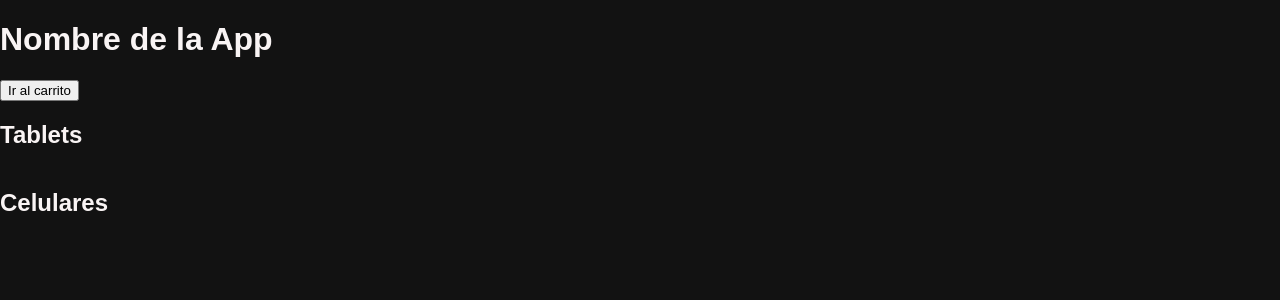
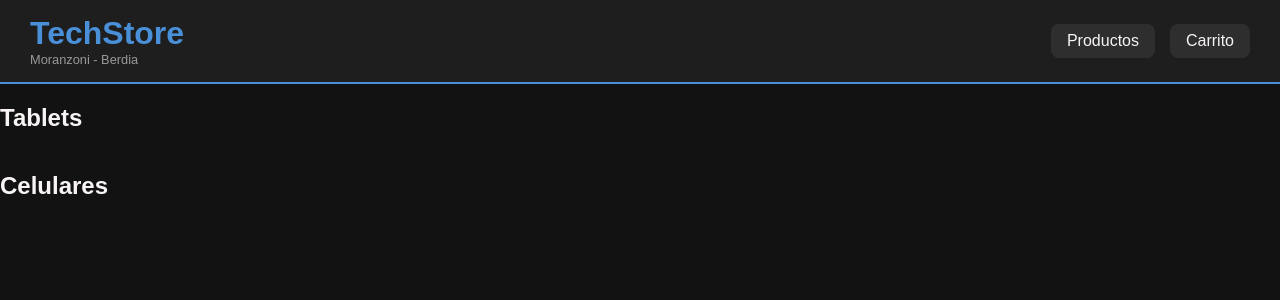
Before and after one commit to nicomoranzoni/tp-integrador-autoservicio-berdia-moranzoni, a web app: file vistasCliente/productos.html in a window 1280 px wide. Shown: the top 300 px of the page. Run offline with its HTML, style and script files only (its server is not run), Linux system fonts and the light colour scheme.

Commit message:
Mejoras del front: header, control de cantidad, precios

```diff
--- a/vistasCliente/css/styles.css
+++ b/vistasCliente/css/styles.css
@@ -146,3 +146,71 @@ body {
 #confirmar:hover {
   background-color: #229954;
 }
+/* ========================
+   HEADER (navegacion)
+   ======================== */
+.header {
+  display: flex;
+  justify-content: space-between;
+  align-items: center;
+  padding: 15px 30px;
+  background-color: #1e1e1e;
+  border-bottom: 2px solid #4a90d9;
+}
+
+.header-logo h1 {
+  margin: 0;
+  color: #4a90d9;
+}
+
+.header-alumnos {
+  margin: 0;
+  font-size: 0.8rem;
+  color: #999;
+}
+
+.header-nav {
+  display: flex;
+  gap: 15px;
+}
+
+.header-nav a {
+  color: #f9f4f4;
+  text-decoration: none;
+  padding: 8px 16px;
+  border-radius: 8px;
+  background-color: #2e2e2e;
+}
+
+.header-nav a:hover {
+  background-color: #4a90d9;
+}
+
+.control-cantidad {
+  display: flex;
+  align-items: center;
+  justify-content: center;
+  gap: 12px;
+  margin-top: 10px;
+}
+
+.control-cantidad button {
+  width: 32px;
+  height: 32px;
+  border: none;
+  border-radius: 50%;
+  background-color: #4a90d9;
+  color: white;
+  font-size: 1.1rem;
+  cursor: pointer;
+}
+
+.control-cantidad button:hover {
+  background-color: #357abd;
+}
+
+.control-cantidad span {
+  font-size: 1.1rem;
+  min-width: 20px;
+  text-align: center;
+}
--- a/vistasCliente/js/bienvenida.js
+++ b/vistasCliente/js/bienvenida.js
@@ -12,6 +12,6 @@ formulario.addEventListener("submit", (event) => {
   }
 
   //introducimos el nombre del cliente y permite pasar a la parte de productos
-  localStorage.setItem("nombreCliente", nombre);
+  sessionStorage.setItem("nombreCliente", nombre);
   window.location.href = "productos.html";
 });
--- a/vistasCliente/productos.html
+++ b/vistasCliente/productos.html
@@ -7,11 +7,18 @@
     <link rel="stylesheet" href="css/styles.css" />
   </head>
   <body>
+    <header class="header">
+      <div class="header-logo">
+        <h1>TechStore</h1>
+        <p class="header-alumnos">Moranzoni - Berdia</p>
+      </div>
+      <nav class="header-nav">
+        <a href="productos.html">Productos</a>
+        <a href="carrito.html">Carrito</a>
+      </nav>
+    </header>
+
     <main>
-      <h1>Nombre de la App</h1>
-      <button onclick="window.location.href = 'carrito.html'">
-        Ir al carrito
-      </button>
       <section>
         <h2>Tablets</h2>
         <div id="contenedor-tablets"></div>
```
Also changed, not shown: vistasCliente/carrito.html (+11 -0 lines), vistasCliente/js/carrito.js (+11 -7 lines), vistasCliente/js/productos.js (+60 -25 lines), vistasCliente/js/ticket.js (+9 -5 lines).
